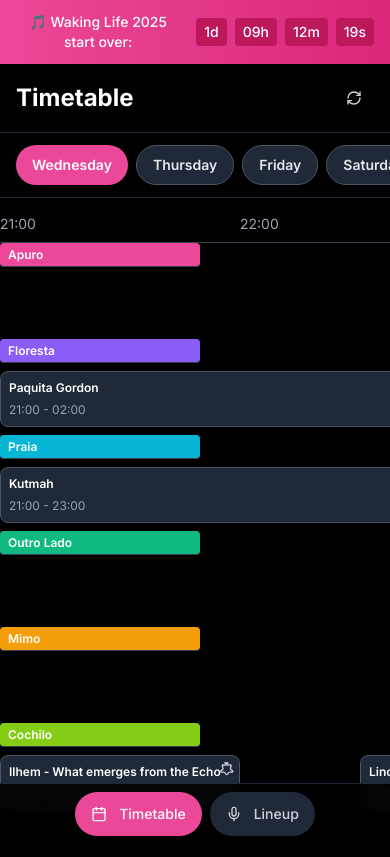
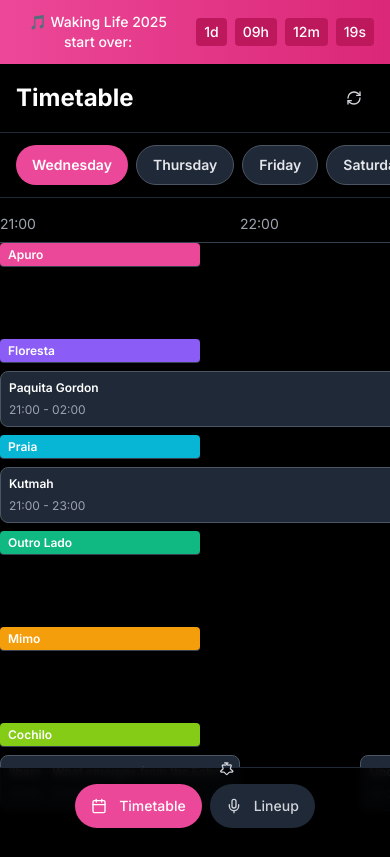
Before and after one commit to FrankBoeree/TimetableWakinglifefestival, a Next.js app: page / in a window 390 px wide. Built offline with nearby package versions, Linux system fonts and the light colour scheme.

Commit message:
Improve mobile UX: increase tab bar padding to 16px and fix vertical scrolling for lineup view

```diff
--- a/app/page.tsx
+++ b/app/page.tsx
@@ -126,7 +126,7 @@ export default function Home() {
       </header>
 
       {/* Main Content */}
-      <main className={activeView === "timetable" ? "h-[calc(100vh-120px)]" : "pb-20"}>
+      <main className={activeView === "timetable" ? "h-[calc(100vh-120px)]" : "pb-24"}>
         {activeView === "timetable" ? (
           <TimetableView />
         ) : (
@@ -136,7 +136,7 @@ export default function Home() {
 
       {/* Bottom Navigation - altijd zichtbaar */}
       <div className="fixed bottom-0 left-0 right-0 bg-black/90 backdrop-blur-sm border-t border-gray-800">
-        <div className="flex justify-center items-center py-2 px-4">
+        <div className="flex justify-center items-center py-4 px-4">
           <div className="flex gap-2">
             <Button
               variant={activeView === "timetable" ? "default" : "secondary"}
```
